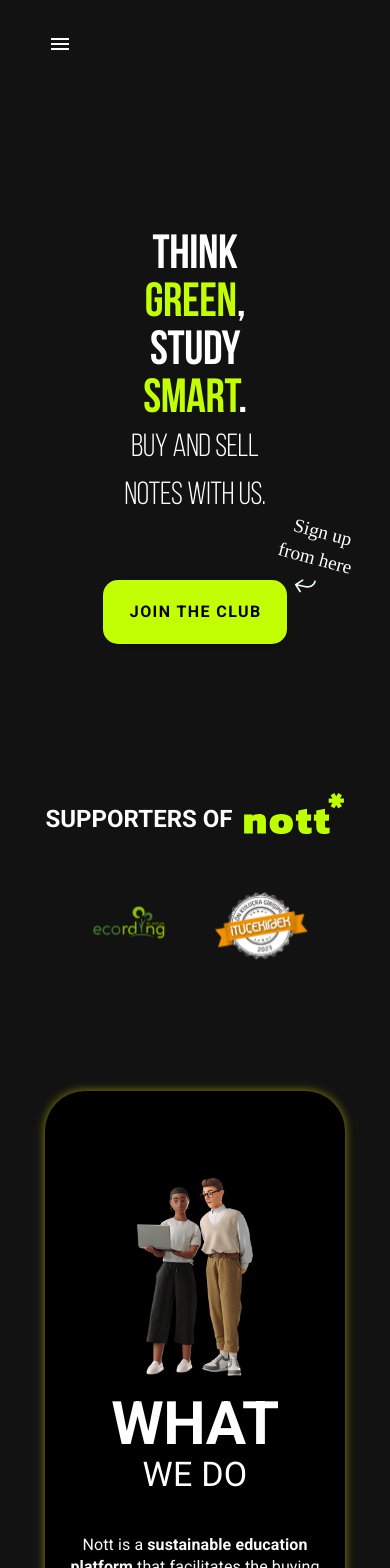
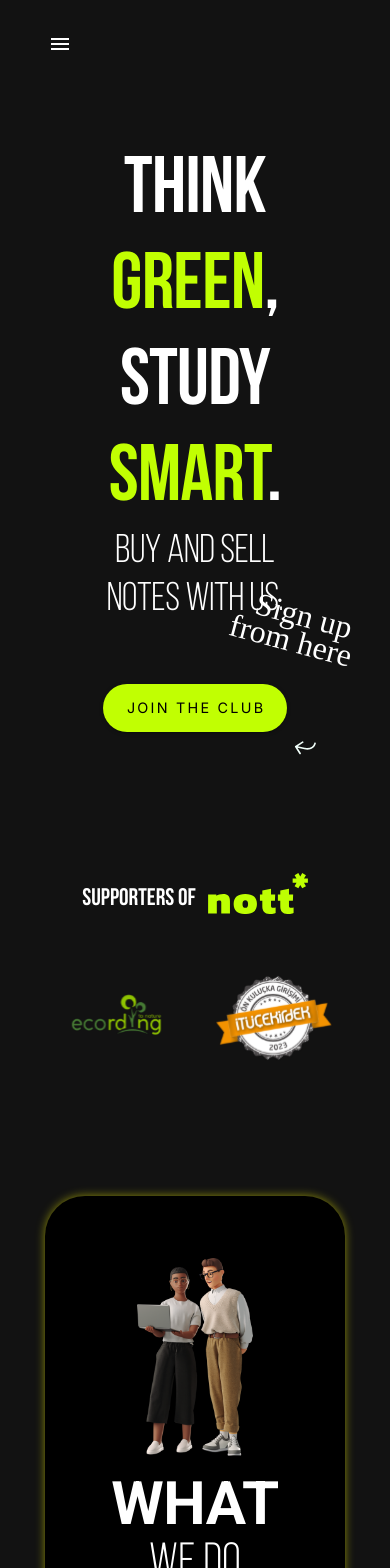
Before and after one commit to ErenBekman/nott-landing-page, a Nuxt app: page / in a window 390 px wide. Shown: the top 1568 px of the page. Built offline with nearby package versions, Linux system fonts and the light colour scheme; a web font is replaced by a local one.

Commit message:
font
Co-Authored-By: Eren Bekman <87018360+erenbekman@users.noreply.github.com>

```diff
--- a/assets/scss/vuetify/style.scss
+++ b/assets/scss/vuetify/style.scss
@@ -1,9 +1,23 @@
 @import url("https://fonts.googleapis.com/css2?family=Roboto:wght@400;500;700;900&display=swap");
 @import url('https://fonts.googleapis.com/css2?family=Just+Me+Again+Down+Here&display=swap');
-@import url('https://fonts.googleapis.com/css2?family=Inter&display=swap');
+@import url('https://fonts.googleapis.com/css2?family=Inter:wght@100;200;300;400;500;600;700;800;900&display=swap');
+
+@font-face {
+  font-family: 'BebasNeue-Regular';
+  src: url('~/assets/fonts/BebasNeue Bold.ttf') format('truetype');
+  font-weight: normal;
+  font-style: normal;
+}
+
+@font-face {
+  font-family: 'BebasNeue-Book';
+  src: url('~/assets/fonts/BebasNeueBook.ttf') format('truetype');
+  font-weight: normal;
+  font-style: normal;
+}
 
 * {
-  font-family: "Roboto", "Helvetica Neue", sans-serif;
+  font-family: 'BebasNeue-Regular', sans-serif;
 }
 
 a,
@@ -54,8 +68,6 @@
   color: var(--main);
 }
 
-
-
 // card
 .card-border {
   display: flex;
@@ -75,17 +87,20 @@
   box-shadow: 0 0 20px rgba(255, 255, 0, 1);
 }
 
-
 // button
 .btn-join{
-  font-family: 'Inter', sans-serif !important;
   background-color: #c1ff02 !important;
   color: #000 !important;
-  border-radius: 15px !important;
-  font-size: 20px !important;
-  font-weight: bold !important;
+  border-radius: 50px !important;
+  font-size: 25px !important;
+  font-weight: 400 !important;
   text-transform: uppercase;
   padding: 25px !important;
+}
+
+.btn-join span {
+  font-family: 'Inter', sans-serif !important;
+  font-size: 20px !important;
 }
 
 
@@ -149,29 +164,3 @@
   }
 
 }
-
-
-.join-section{
-  position: relative;
-}
-
-.join-img{
-  position: absolute;
-  top: -20px;
-  left: -5px;
-}
-
-.join-title{
-  text-transform: uppercase;
-  line-height: 1.2;
-  font-size: 4.8rem;
-  font-weight: 700;
-  position: relative;
-  z-index: 1;
-}
-
-.join-subtitle{
-  text-transform: uppercase;
-  font-size: 3rem;
-  font-weight: 400;
-}
--- a/components/layout/Navbar.vue
+++ b/components/layout/Navbar.vue
@@ -35,7 +35,7 @@
 
         <a href="https://nott.academy/" target="_blank">
             <v-btn text tile class="rounded-lg">
-                <span class="nav-title login">Log in</span>
+                <span class="nav-title login mr-2">Log in</span>
             </v-btn>
         </a>
 
@@ -67,10 +67,10 @@
                             <span>Sign up with Google</span>
                         </v-btn>
                     </a>
-                    <a href="https://nott.academy/" target="_blank">
-                        <v-btn text outlined class="rounded-lg nav-btn-border mt-3" width="225">
+                    <a href="https://nott.academy/" target="_blank" >
+                        <v-btn text outlined class="rounded-lg nav-btn-border mt-3" width="225" style="text-transform: lowercase !important;">
                             <v-icon left size="20">mdi-apple</v-icon>
-                            <span>Sign up with Apple</span>
+                            <span >Sign up with Apple</span>
                         </v-btn>
                     </a>
                 </v-card-text>
@@ -99,12 +99,13 @@
 }
 .nav-title {
     text-transform: uppercase;
+    font-family: 'Inter', sans-serif;
     font-weight: 500;
-    font-size: 1.2rem;
+    font-size: 1.3rem;
     &.login {
         text-decoration: underline;
         text-decoration-color: yellow;
-        text-underline-offset: 5px;
+        text-underline-offset: 7px;
     }
 
     &:hover {
@@ -124,28 +125,31 @@
 
 .nav-btn-border{
     border: 1px solid yellow !important;
-    border-radius: 15px !important;
+    border-radius: 20px !important;
     padding: 0.5rem 1rem;
     margin-left: 1rem;
     background-color: transparent;
+    text-transform: capitalize;
     color: white;
     font-weight: 500;
     font-size: 1rem;
-    text-transform: capitalize;
     &:hover {
         background-color: yellow;
         color: black;
     }
 }
 
-
 @media only screen and (max-width: 600px) {
     .nav-bar-nav-icon {
         display: block;
     }
 
+
     .nav-bar {
         padding: 1rem 2rem;
+        a {
+            display: none;
+        }
     }
 
     .img {
--- a/components/section/Main.vue
+++ b/components/section/Main.vue
@@ -10,9 +10,11 @@
           <span class="main-alttitle">from here</span>
           <v-img :src="require('~/assets/images/arrow/arrow.svg')" contain class="arrow-img" />
         </span>
-        <v-btn  class="btn-join mt-5">
-          <span>Join the club</span>
-        </v-btn>
+        <a href="https://nott.academy/" target="_blank">
+          <v-btn class="btn-join mt-5">
+            <span>Join the club</span>
+          </v-btn>
+        </a>
       </div>
     </v-col>
     <v-col cols="5" class="main-right">
@@ -48,22 +50,7 @@
 </script>
 
 <style lang="scss" scoped>
-@font-face {
-  font-family: 'BebasNeue-Regular';
-  src: url('~/assets/fonts/BebasNeue Bold.ttf') format('truetype');
-  font-weight: normal;
-  font-style: normal;
-}
-
-@font-face {
-  font-family: 'BebasNeue-Book';
-  src: url('~/assets/fonts/BebasNeueBook.ttf') format('truetype');
-  font-weight: normal;
-  font-style: normal;
-}
-
 .main-title{
-  font-family: 'BebasNeue-Regular', sans-serif;
   font-size: 6rem;
   letter-spacing: -0.0083333333em !important;
   line-height: 6rem;
@@ -71,20 +58,18 @@
   text-transform: uppercase;
 
   @media only screen and (max-width: 600px) {
-    font-size: 3rem;
-    line-height: 3rem;
+    font-size: 5rem;
     text-align: center;
   }
 }
 
 .main-second-title {
-  font-family: 'BebasNeue-Regular', sans-serif;
   font-size: 6rem;
   letter-spacing: -0.0083333333em !important;
   line-height: 6rem;
 
   @media only screen and (max-width: 600px) {
-    font-size: 3rem;
+    font-size: 5rem;
     line-height: 3rem;
     text-align: center;
   }
@@ -99,7 +84,7 @@
   text-transform: uppercase;
 
   @media only screen and (max-width: 600px) {
-    font-size: 2rem !important;
+    font-size: 2.5rem !important;
     line-height: 3rem;
     text-align: center
   }
@@ -118,7 +103,7 @@
   transform-origin: right bottom;
 
   @media only screen and (max-width: 600px) {
-    font-size: 1.2rem;
+    font-size: 2rem;
     line-height: 1rem;
     bottom: 80px;
     right: -50px;
@@ -130,13 +115,13 @@
   height: 3.5rem;
   margin-right: 0.5rem;
   position: absolute;
-  top: 350px;
+  top: 325px;
   right: 350px;
 
   @media only screen and (max-width: 600px) {
     width: 2rem;
     height: 2rem;
-    bottom: 0;
+    top: 600px;
     right: -30px;
   }
 }
@@ -146,7 +131,6 @@
   width: 450px;
   height: 400px;
 }
-
 
 
 @media only screen and (max-width: 600px) {
@@ -167,8 +151,11 @@
   }
   .btn-join {
     width: 100%;
-    padding: 2rem 1rem !important;
-    font-size: 1rem !important;
+    padding: 1.5rem 2rem !important;
+  }
+
+  .btn-join span {
+    font-size: 0.9rem !important;
   }
 }
 </style>
--- a/components/section/Supporter.vue
+++ b/components/section/Supporter.vue
@@ -37,14 +37,15 @@
         flex-direction: column;
         align-items: center;
         justify-content: center;
+        margin-top: 5rem;
 
         h1{
             font-size: 1.5rem;
         }
 
         .supporter-images{
-            width: 100px;
-            height: 100px;
+            width: 125px;
+            height: 125px;
             margin: 0 1rem;
         }
 
--- a/components/section/Why.vue
+++ b/components/section/Why.vue
@@ -8,9 +8,9 @@
             <v-card-text class="d-flex flex-column justify-center align-center why-title">
                 <h1 class="text-h2 font-weight-bold text-uppercase">What</h1>
                 <h2 class="text-h4 text-uppercase">We do</h2>
-                <h2 class="text-center mt-10 grey-text">
+                <p class="text-center mt-5 grey-text">
                     Nott is a <b> sustainable education platform </b> that facilitates the buying and selling of lecture notes for university students and moves their study processes to digital.
-                </h2>
+                </p>
             </v-card-text>
         </v-card>
 
@@ -22,9 +22,9 @@
             <v-card-text class="d-flex flex-column justify-center align-center why-title">
                 <h1 class="text-h2 font-weight-bold text-uppercase">Why</h1>
                 <h2 class="text-h4 text-uppercase">We do it</h2>
-                <h2 class="text-center mt-10 grey-text">
+                <p class="text-center mt-5 grey-text">
                     Every year <b > 180,000 trees are sacrificed </b> for notes’ exchanges, that’s why we came up with a more sustainable & digitalized solution.
-                </h2>
+                </p>
             </v-card-text>
         </v-card>
 
@@ -36,9 +36,9 @@
             <v-card-text class="d-flex flex-column justify-center align-center why-title">
                 <h1 class="text-h2 font-weight-bold text-uppercase whiter-text">Who</h1>
                 <h2 class="text-h4 text-uppercase">We do it for</h2>
-                <h2 class="text-center mt-10 grey-text">
+                <p class="text-center mt-5 grey-text">
                     For university & college students who wants to sell & buy notes for a better professional future - <b class="whiter-text"> it is for every grade. </b>
-                </h2>
+                </p>
             </v-card-text>
         </v-card>
     </div>
@@ -81,8 +81,26 @@
 <style lang="scss" scoped>
 
 .why-title {
-    font-family: 'inter';
     color: #fff !important;
+}
+
+.why-title p{
+    font-family: 'Inter', sans-serif;
+    font-size: 1.2rem;
+    font-weight: 200 !important;
+}
+
+.why-title p b {
+    font-family: 'Inter', sans-serif;
+    font-size: 1.2rem;
+    font-weight: 700;
+    // color: yellow;
+}
+
+.why-title h2 {
+    font-family: 'BebasNeue-Book', sans-serif !important;
+    font-size: 3rem !important;
+    margin-top: 10px;
 }
 
 .whiter-text {
@@ -120,5 +138,4 @@
         }
     }
 }
-
 </style>
```
Also changed, not shown: components/section/Contact.vue (+49 -20 lines).
